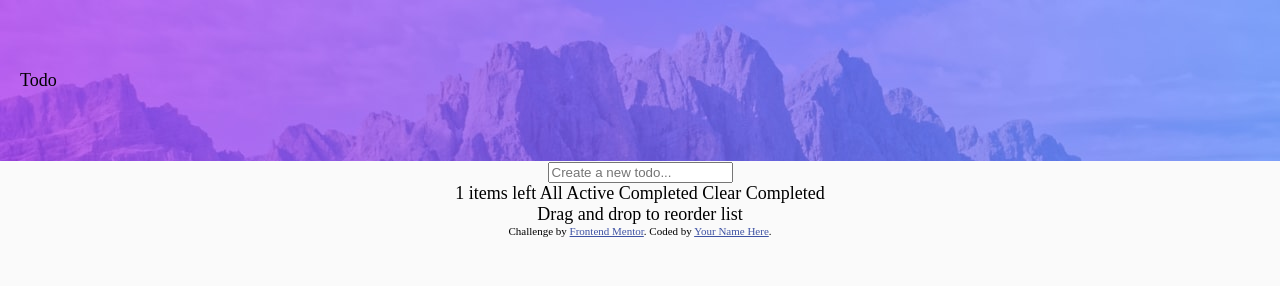
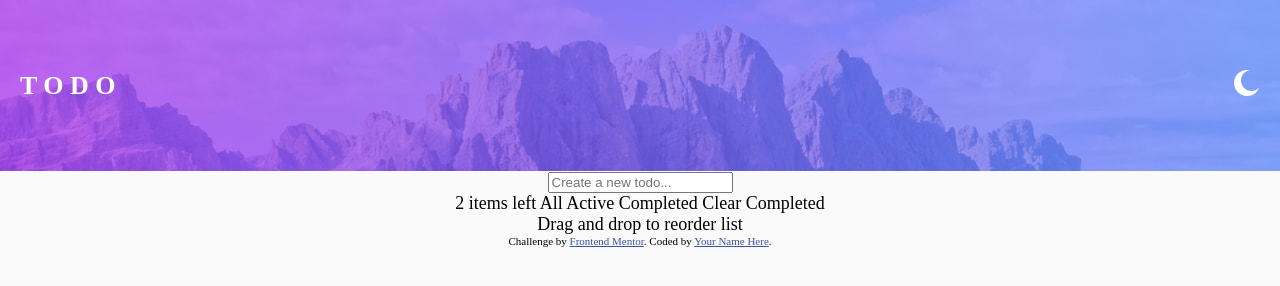
Before and after one commit to treaty1210/todo-list, a website: page dist/index.html in a window 1280 px wide. Drawn offline with Linux system fonts and the light colour scheme.

Commit message:
Added icon images

```diff
--- a/dist/index.html
+++ b/dist/index.html
@@ -16,7 +16,9 @@
 <body>
 <div class="container">
   <div class="logo">
-    Todo
+    <div class="title">T O D O</div>
+    <div class="switchDark"><img src="../images/icon-moon.svg" alt="crescent moon"></div>
+    <div class="switchLight" style="display: none;"><img src="../images/icon-sun.svg" alt="sun"></div>
   </div>
 
   <div class="userInput">
@@ -26,7 +28,7 @@
   <div class="list"></div>
 
   <div class="statusBar">
-    <!-- Add dynamic number -->1 items left
+    <!-- Add dynamic number -->2 items left
 
     All
     Active
```
